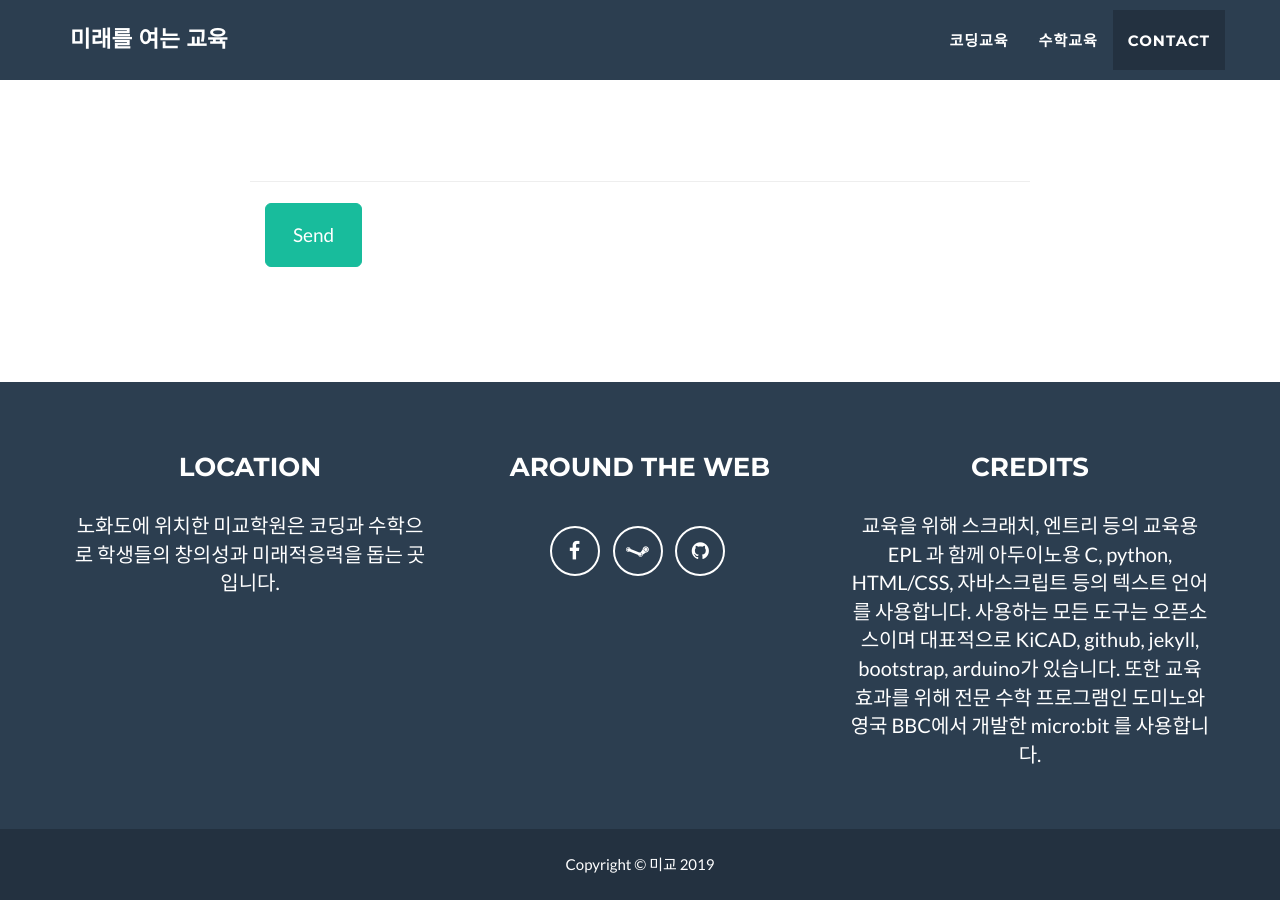
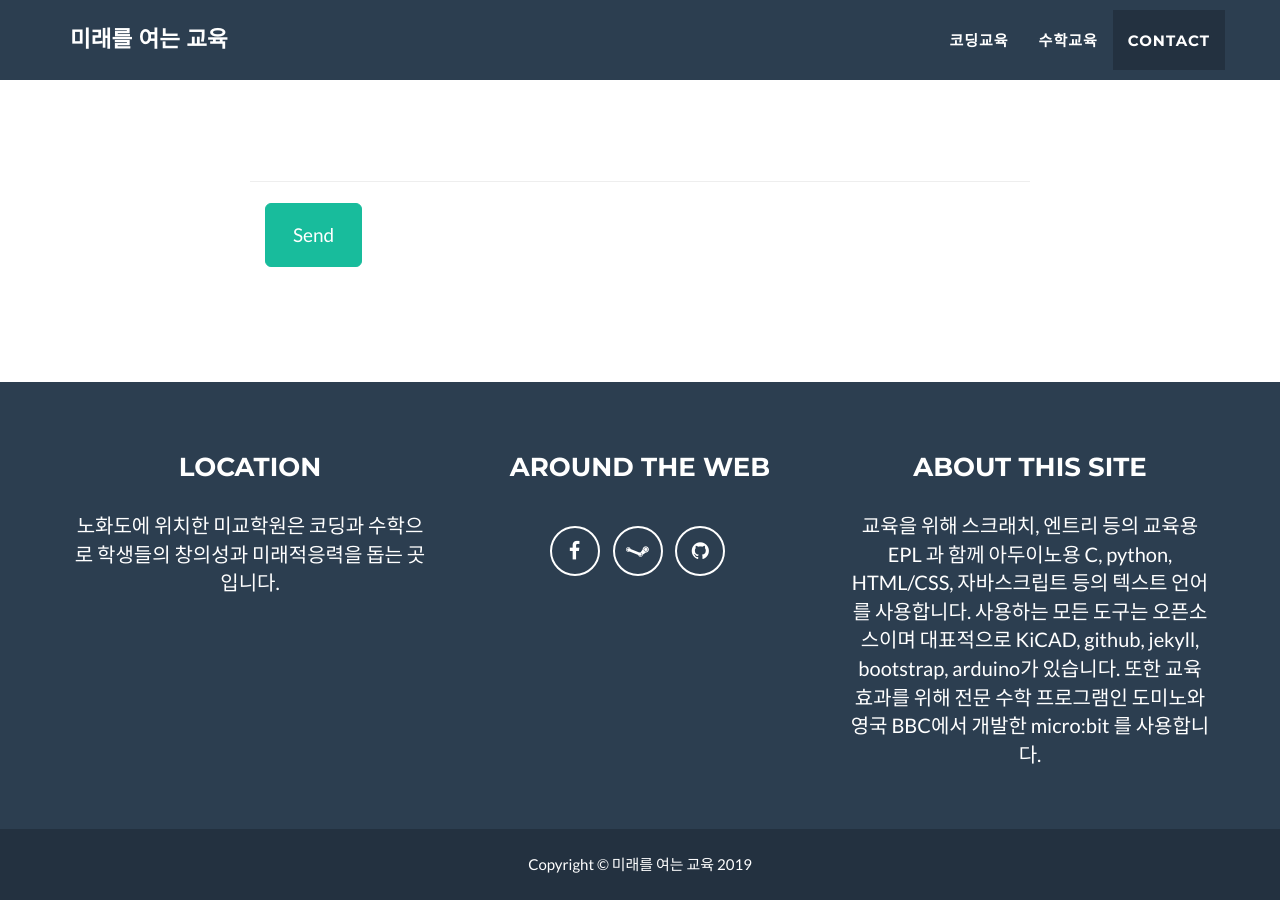
Before and after one commit to eventia/eventia.github.io, a Jekyll site: the page built from index.html, in a window 1280 px wide and 900 px high, scrolled down 2656 px. Built offline with Jekyll 4.4.1, drawn with Linux system fonts in a browser that asks for light colours.

Commit message:
HomePage 2019-02-07-[ 1:42]

```diff
--- a/_config.yml
+++ b/_config.yml
@@ -33,10 +33,10 @@ color:
 
 # Footer settings
 footer:
-  copyright: 미교
+  copyright: 미래를 여는 교육
   location: Location
   social: Around the Web
-  credits: Credits
+  credits: About this site
 
 # Social networks usernames (many more available: google-plus, flickr, dribbble, pinterest, instagram, tumblr, linkedin, etc.)
 social:
```
